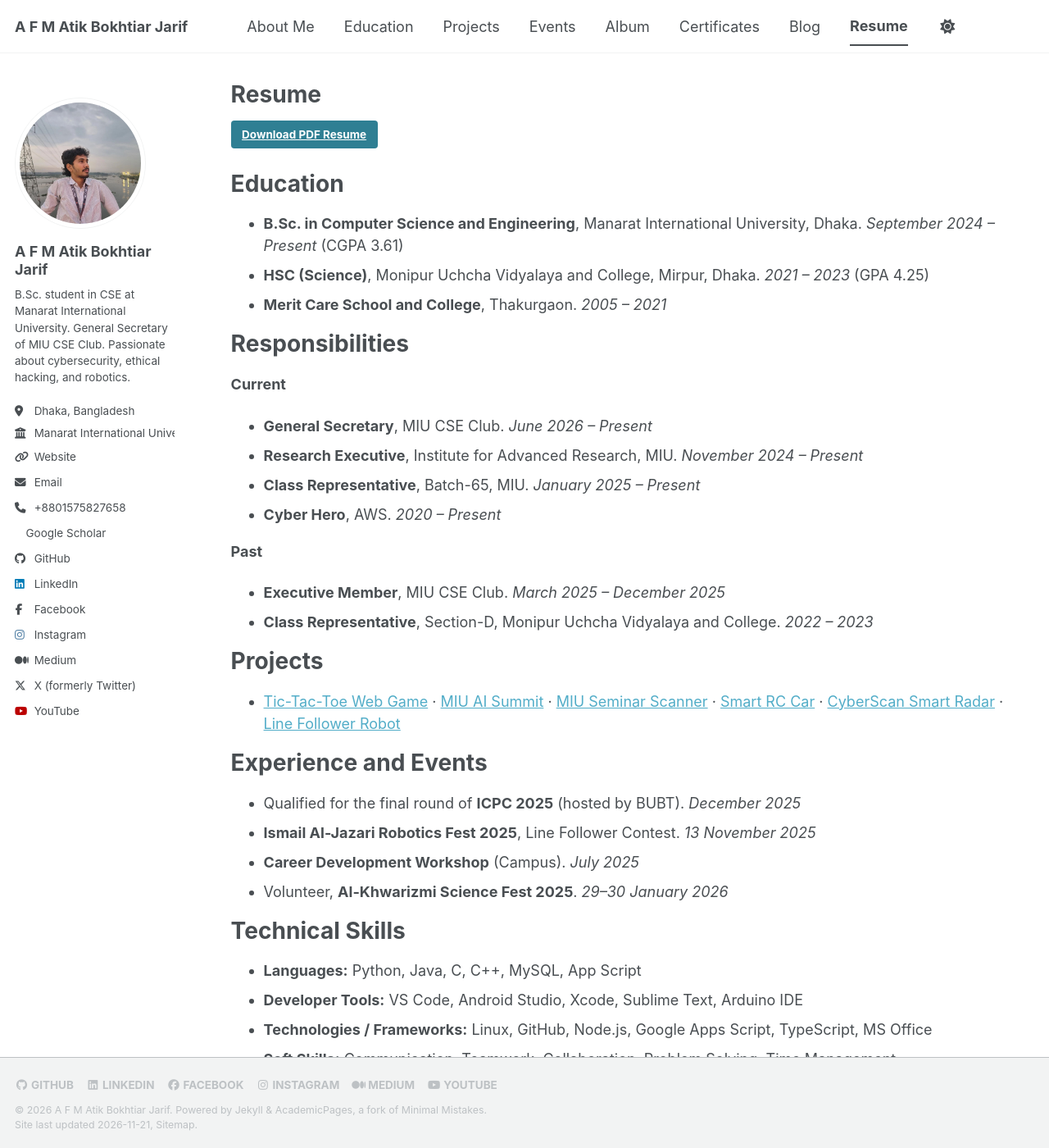
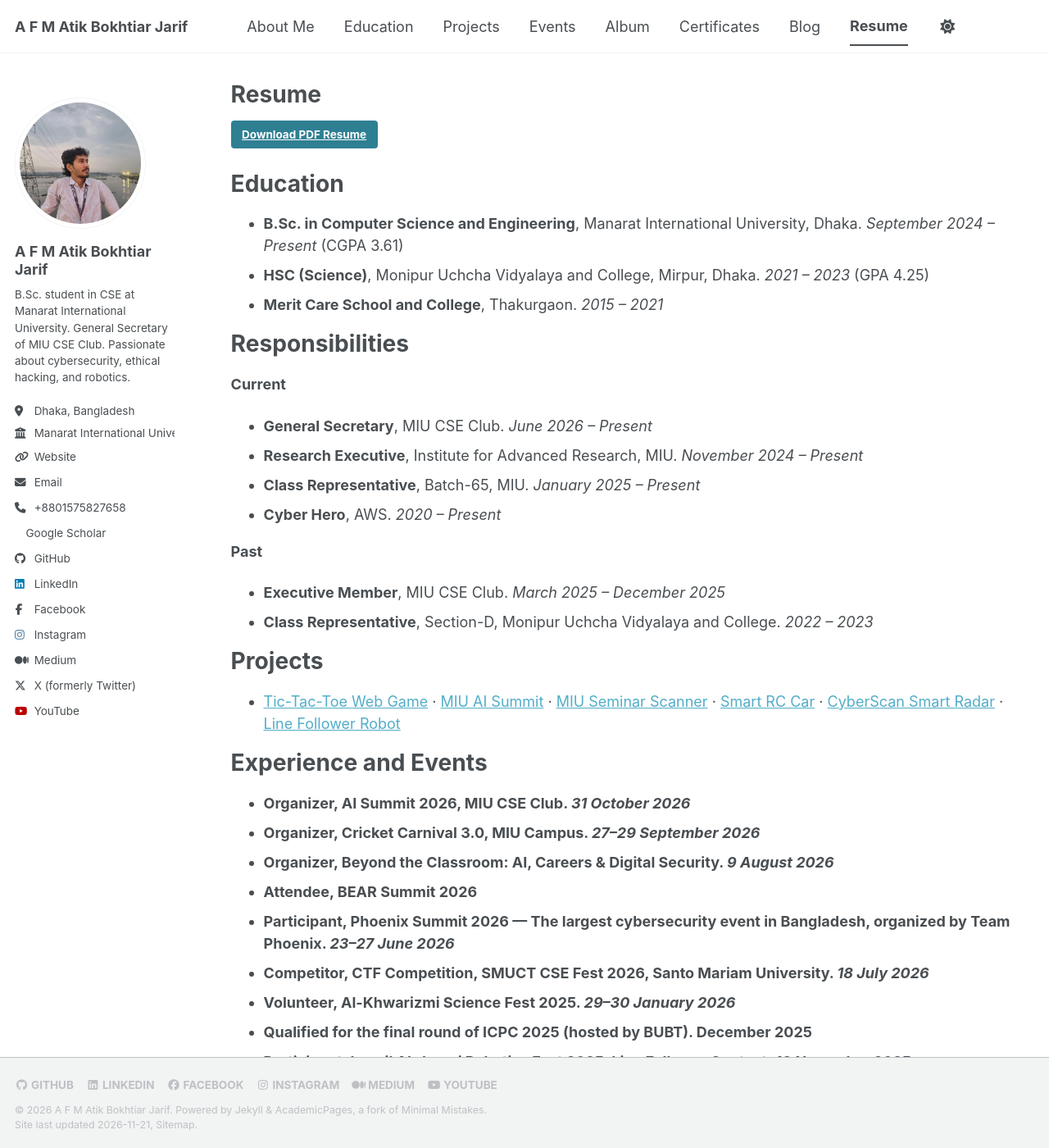
Before and after one commit to afmjarif/afmjarif.github.io, a Jekyll site: the page built from _pages/cv.md, in a window 1280 px wide and 1400 px high. Shown: the whole window at 82% size. Built offline with Jekyll 4.4.1, drawn with Linux system fonts in a browser that asks for light colours; a script bundle is joined from its source files by our own code; a style sheet for code colours, icons or effects is not loaded.

Commit message:
Revise CV with updated education and experience
Updated education dates and added new responsibilities, projects, and experiences.

```diff
--- a/_pages/cv.md
+++ b/_pages/cv.md
@@ -15,7 +15,7 @@ Education
 ======
 * **B.Sc. in Computer Science and Engineering**, Manarat International University, Dhaka. *September 2024 – Present* (CGPA 3.61)
 * **HSC (Science)**, Monipur Uchcha Vidyalaya and College, Mirpur, Dhaka. *2021 – 2023* (GPA 4.25)
-* **Merit Care School and College**, Thakurgaon. *2005 – 2021*
+* **Merit Care School and College**, Thakurgaon. *2015 – 2021*
 
 Responsibilities
 ======
@@ -33,14 +33,26 @@ Responsibilities
 
 Projects
 ======
-* [Tic-Tac-Toe Web Game]({{ base_path }}/projects/tic-tac-toe/) · [MIU AI Summit]({{ base_path }}/projects/miu-ai-summit/) · [MIU Seminar Scanner]({{ base_path }}/projects/miu-seminar-scanner/) · [Smart RC Car]({{ base_path }}/projects/smart-rc-car/) · [CyberScan Smart Radar]({{ base_path }}/projects/cyberscan/) · [Line Follower Robot]({{ base_path }}/projects/line-follower-robot/)
+* [Tic-Tac-Toe Web Game]({{ base_path }}/projects/tic-tac-toe/)
+· [MIU AI Summit]({{ base_path }}/projects/miu-ai-summit/)
+· [MIU Seminar Scanner]({{ base_path }}/projects/miu-seminar-scanner/)
+· [Smart RC Car]({{ base_path }}/projects/smart-rc-car/)
+· [CyberScan Smart Radar]({{ base_path }}/projects/cyberscan/)
+· [Line Follower Robot]({{ base_path }}/projects/line-follower-robot/)
 
 Experience and Events
 ======
-* Qualified for the final round of **ICPC 2025** (hosted by BUBT). *December 2025*
-* **Ismail Al-Jazari Robotics Fest 2025**, Line Follower Contest. *13 November 2025*
-* **Career Development Workshop** (Campus). *July 2025*
-* Volunteer, **Al-Khwarizmi Science Fest 2025**. *29–30 January 2026*
+* **Organizer, AI Summit 2026, MIU CSE Club. *31 October 2026***
+* **Organizer, Cricket Carnival 3.0, MIU Campus. *27–29 September 2026***
+* **Organizer, Beyond the Classroom: AI, Careers & Digital Security. *9 August 2026***
+* **Attendee, BEAR Summit 2026**
+* **Participant, Phoenix Summit 2026 — The largest cybersecurity event in Bangladesh, organized by Team Phoenix. *23–27 June 2026***
+* **Competitor, CTF Competition, SMUCT CSE Fest 2026, Santo Mariam University. *18 July 2026***
+* **Volunteer, Al-Khwarizmi Science Fest 2025. *29–30 January 2026***
+* **Qualified for the final round of ICPC 2025 (hosted by BUBT). December 2025**
+* **Participant, Ismail Al-Jazari Robotics Fest 2025, Line Follower Contest. *13 November 2025***
+* **Volunteer, Attended Career Development Workshop (Campus). July 2025**
+
 
 Technical Skills
 ======
```
